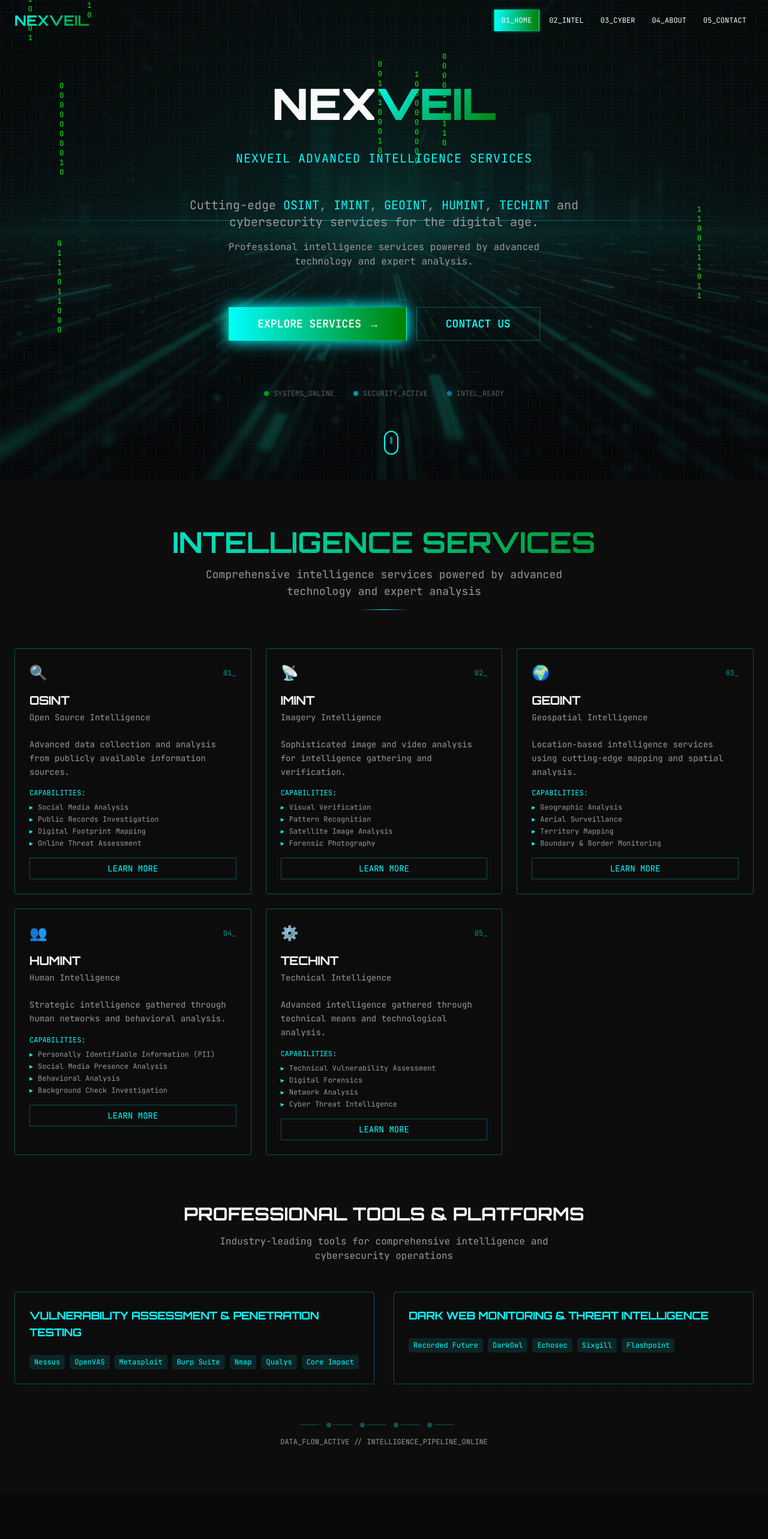
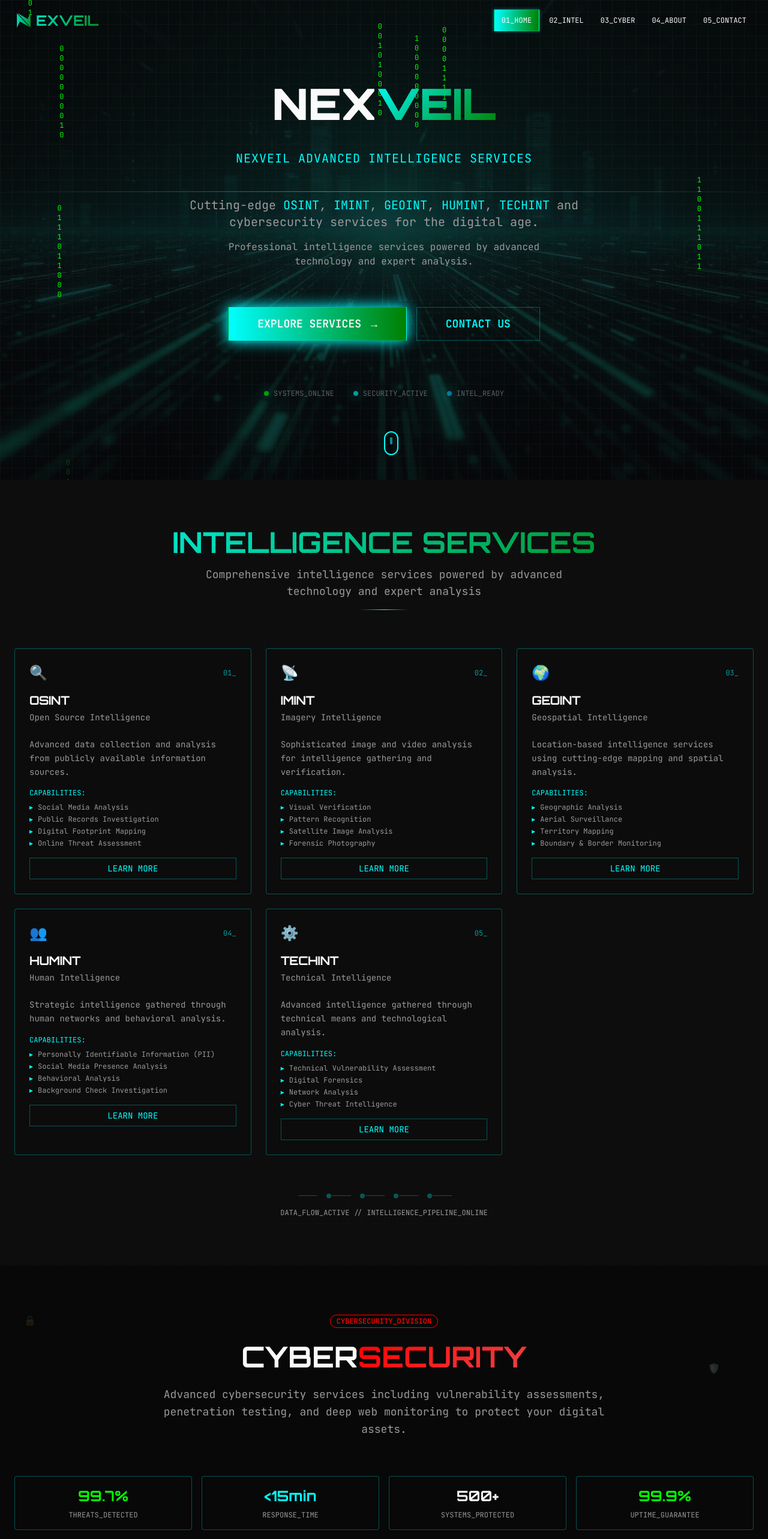
Before and after one commit to Raafay892/nexveil-cipher-scroll, a React (Vite) app: page / in a window 1280 px wide. Shown: the top 2566 px of the page at 60% size. Built offline with nearby package versions, Linux system fonts and the light colour scheme.

Commit message:
Remove tools section, update logo
Remove the professional tools and platforms section. Update the top right corner to display the logo for a more attractive appearance.

```diff
--- a/src/components/Navigation.tsx
+++ b/src/components/Navigation.tsx
@@ -52,8 +52,13 @@ const Navigation = () => {
       <div className="container mx-auto px-6 py-4">
         <div className="flex items-center justify-between">
           {/* Logo */}
-          <div className="font-display text-2xl font-bold text-gradient-cyber">
-            NEXVEIL
+          <div className="flex items-center font-display text-2xl font-bold text-gradient-cyber">
+            <img
+              src="/lovable-uploads/d41bc7af-09af-4dc6-9d85-5457bb5e28b9.png"
+              alt="Nexveil Logo"
+              className="w-8 h-8 mr-1"
+            />
+            EXVEIL
             <span className="animate-cursor text-primary">_</span>
           </div>
 
--- a/src/components/ServicesSection.tsx
+++ b/src/components/ServicesSection.tsx
@@ -123,53 +123,6 @@ const ServicesSection = () => {
           ))}
         </div>
 
-        {/* Professional Tools Section */}
-        <div className="mt-20">
-          <div className="text-center space-y-4 mb-12">
-            <h3 className="font-display text-2xl md:text-3xl font-bold text-foreground">
-              PROFESSIONAL TOOLS & PLATFORMS
-            </h3>
-            <p className="text-muted-foreground max-w-xl mx-auto">
-              Industry-leading tools for comprehensive intelligence and cybersecurity operations
-            </p>
-          </div>
-
-          <div className="grid md:grid-cols-2 gap-8">
-            <Card className="cyber-border bg-card/30 backdrop-blur-sm">
-              <CardHeader>
-                <CardTitle className="font-display text-lg text-primary">
-                  VULNERABILITY ASSESSMENT & PENETRATION TESTING
-                </CardTitle>
-              </CardHeader>
-              <CardContent className="space-y-2">
-                <div className="flex flex-wrap gap-2">
-                  {['Nessus', 'OpenVAS', 'Metasploit', 'Burp Suite', 'Nmap', 'Qualys', 'Core Impact'].map((tool) => (
-                    <span key={tool} className="font-mono text-xs bg-primary/10 text-primary px-2 py-1 rounded">
-                      {tool}
-                    </span>
-                  ))}
-                </div>
-              </CardContent>
-            </Card>
-
-            <Card className="cyber-border bg-card/30 backdrop-blur-sm">
-              <CardHeader>
-                <CardTitle className="font-display text-lg text-primary">
-                  DARK WEB MONITORING & THREAT INTELLIGENCE
-                </CardTitle>
-              </CardHeader>
-              <CardContent className="space-y-2">
-                <div className="flex flex-wrap gap-2">
-                  {['Recorded Future', 'DarkOwl', 'Echosec', 'Sixgill', 'Flashpoint'].map((tool) => (
-                    <span key={tool} className="font-mono text-xs bg-primary/10 text-primary px-2 py-1 rounded">
-                      {tool}
-                    </span>
-                  ))}
-                </div>
-              </CardContent>
-            </Card>
-          </div>
-        </div>
 
         {/* Data Flow Animation */}
         <div className="mt-16 relative">
```
Also changed, not shown: public/lovable-uploads/d41bc7af-09af-4dc6-9d85-5457bb5e28b9.png (added).
